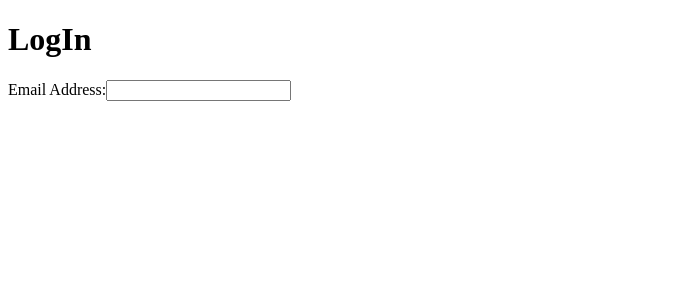
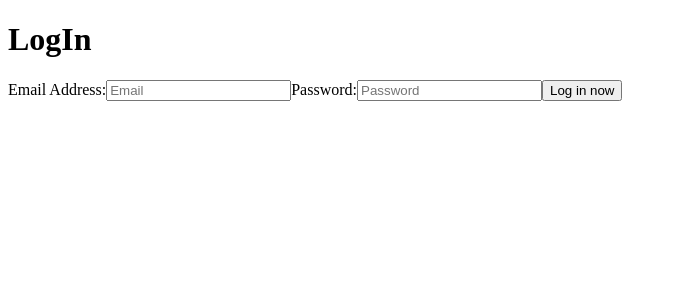
Before and after one commit to ScottShep86/soundSpaceClient, a React (Vite) app: page /login in a window 1280 px wide. Shown: the top 300 px of the page, without its empty margins (0-677 px from the left). Built offline with nearby package versions, Linux system fonts and the light colour scheme.

Commit message:
feature: login page complete with authorization check. Profile page created.

```diff
--- a/src/App.jsx
+++ b/src/App.jsx
@@ -2,6 +2,7 @@ import { Route, Routes } from 'react-router-dom';
 import HomePage from './pages/HomePage';
 import LogIn from './pages/auth/LogIn';
 import Register from './pages/auth/Register';
+import Profile from './pages/user/Profile';
 
 function App() {
   return (
@@ -9,6 +10,7 @@ function App() {
       <Route path="/" element={<HomePage />} />
       <Route path="/login" element={<LogIn />} />
       <Route path="/register" element={<Register />} />
+      <Route path="/profile" element={<Profile />} />
     </Routes>
   );
 }
--- a/src/pages/auth/LogIn.jsx
+++ b/src/pages/auth/LogIn.jsx
@@ -1,13 +1,69 @@
+import { useContext, useState } from 'react';
+import { useNavigate } from 'react-router-dom';
+import { AuthContext } from '../../context/AuthContext';
+import axios from 'axios';
+
 export default function LogIn() {
+  const [email, setEmail] = useState('');
+  const [password, setPassword] = useState('');
+  const [errorMessage, setErrorMessage] = useState(null);
+
+  const navigate = useNavigate();
+
+  const { storeToken, authenticateUser } = useContext(AuthContext);
+
+  const handleLoginSubmit = async event => {
+    event.preventDefault();
+    const requestBody = { email, password };
+
+    try {
+      const response = await axios.post(
+        `${import.meta.env.VITE_BASE_API_URL}/auth/login`,
+        requestBody
+      );
+      if (response.status === 200) {
+        const data = await response.data;
+        storeToken(data.authToken);
+        authenticateUser();
+        navigate('/profile');
+      }
+    } catch (error) {
+      if (error) {
+        const errorDescription = error.response.data.message;
+        setErrorMessage(errorDescription);
+      }
+    }
+  };
+
   return (
     <div>
       <h1>LogIn</h1>
-      <form>
+      <form onSubmit={handleLoginSubmit}>
         <label>
           Email Address:
-          <input />
+          <input
+            type="email"
+            name="email"
+            value={email}
+            onChange={e => setEmail(e.target.value)}
+            required
+            placeholder="Email"
+          />
         </label>
+        <label>
+          Password:
+          <input
+            type="password"
+            name="password"
+            value={password}
+            onChange={e => setPassword(e.target.value)}
+            required
+            placeholder="Password"
+          />
+        </label>
+        <button type="submit">Log in now</button>
       </form>
+      <div>{errorMessage && <p>{errorMessage}</p>}</div>
     </div>
   );
 }
--- a/src/pages/auth/Register.jsx
+++ b/src/pages/auth/Register.jsx
@@ -13,6 +13,33 @@ export default function Register() {
   const [errorMessage, setErrorMessage] = useState(null);
 
   const navigate = useNavigate();
+
+  const handleFileUpload = async event => {
+    const file = event.target.files[0];
+
+    const formData = new FormData();
+    formData.append('file', file);
+    formData.append('upload_preset', 'a8gbixfl');
+
+    try {
+      const response = await fetch(
+        `https://api.cloudinary.com/v1_1/dzvlf5x2i/upload`,
+        {
+          method: 'POST',
+          body: formData,
+        }
+      );
+      if (response.ok) {
+        const data = await response.json();
+        const pictureUrl = data.secure_url;
+        setPicture(pictureUrl);
+      } else {
+        console.error('Failed to upload image to Cloudinary');
+      }
+    } catch (error) {
+      console.error('Error uploading image to Cloudinary:', error);
+    }
+  };
 
   const handleRegisterSubmit = async event => {
     event.preventDefault();
@@ -44,24 +71,6 @@ export default function Register() {
         const errorDescription = error.response.data.message;
         setErrorMessage(errorDescription);
       }
-    }
-  };
-
-  const handleFileUpload = async event => {
-    const file = event.target.files[0];
-    const formData = new FormData();
-    formData.append('imageUrl', file); // 'imageUrl' should match the key expected by the backend
-
-    try {
-      const response = await axios.post(
-        `${import.meta.env.VITE_BASE_API_URL}/auth/register`, // Check the correct API URL for uploading images
-        formData
-      );
-      console.log(response.data); // Log the response data to check if the URL is present
-      const pictureUrl = response.data.url; // Assuming the URL is returned in 'url' property
-      setPicture(pictureUrl);
-    } catch (error) {
-      console.log('Error while uploading the file: ', error);
     }
   };
 
@@ -140,7 +149,7 @@ export default function Register() {
         </label>
         <button type="submit">Register</button>
       </form>
-      {errorMessage && <p className="error-message">{errorMessage}</p>}
+      {errorMessage && <p>{errorMessage}</p>}
     </div>
   );
 }
--- /dev/null
+++ b/src/pages/user/Profile.jsx
@@ -0,0 +1,3 @@
+export default function Profile() {
+  return <div>Profile</div>;
+}
```
